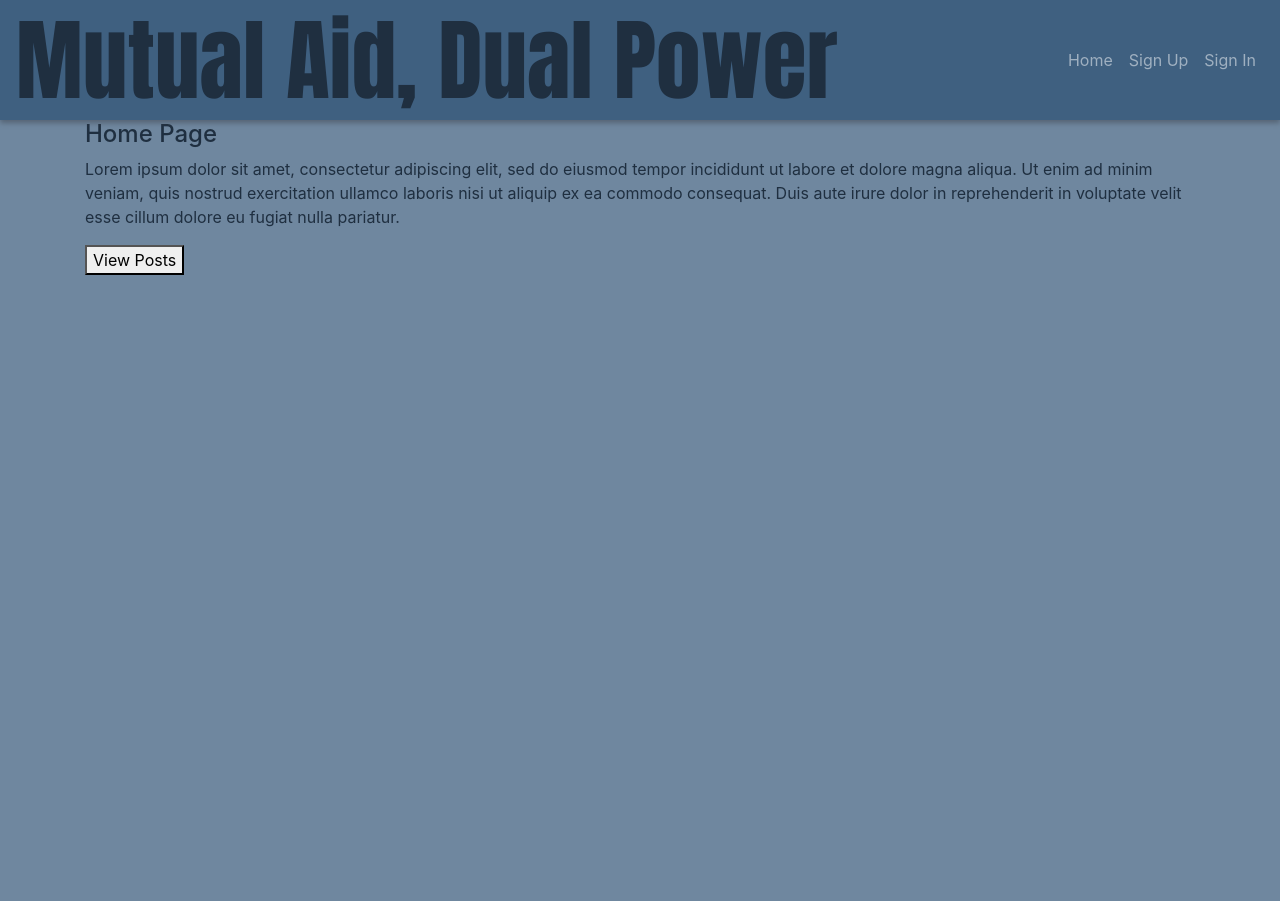
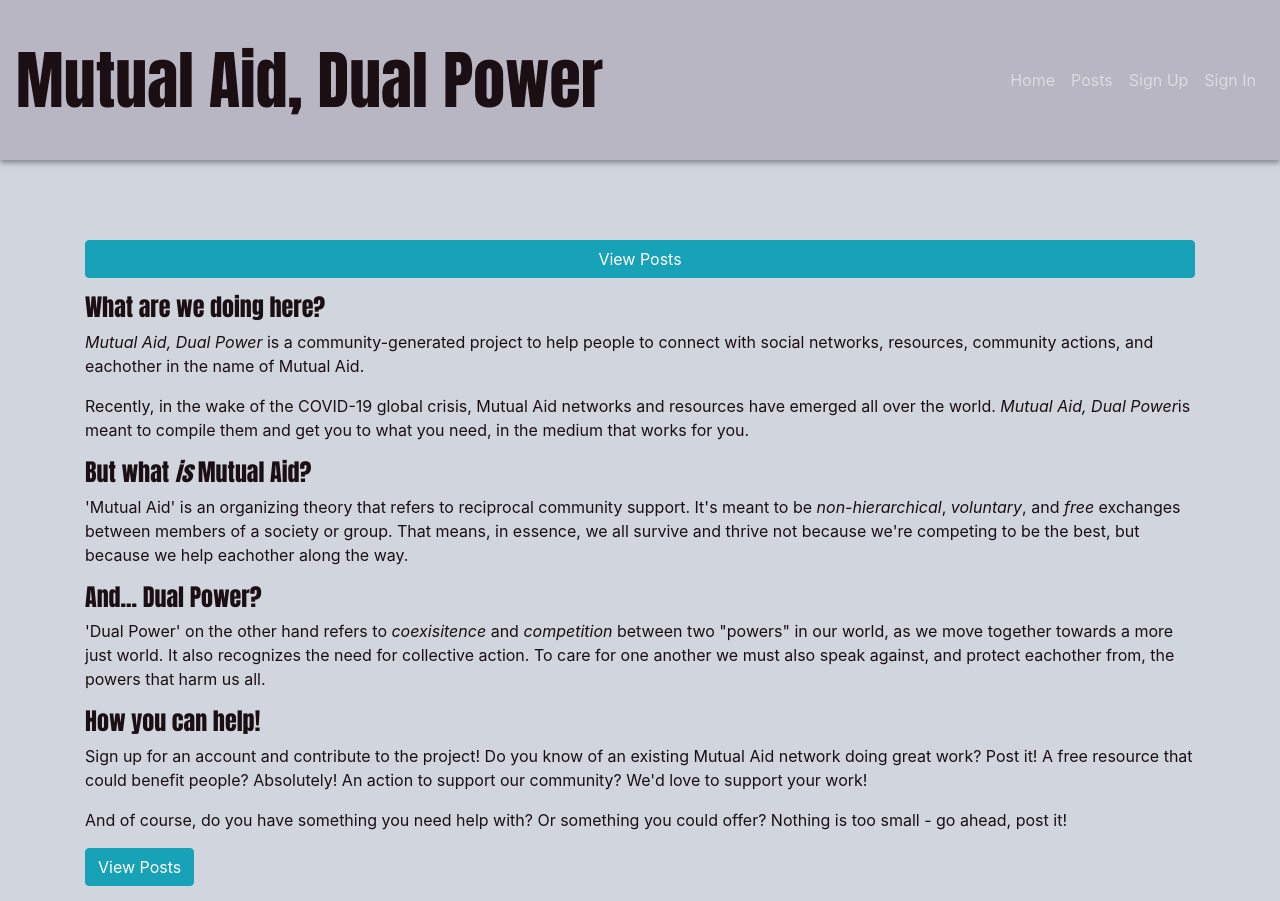
Before and after one commit to srsexton94/mutualaid-client, a React app: page /#/ in a window 1280 px wide. Before the commit the page ends 800 px from the top, so only its background shows below. Built offline with nearby package versions, Linux system fonts and the light colour scheme.

Commit message:
Handle styling for all unauthenticated views
More significant styling for all views when not signed in

```diff
--- a/public/index.html
+++ b/public/index.html
@@ -10,7 +10,7 @@ unless you know exactly what you're doing! -->
 
     <!-- Why can't I change this?? -->
     <link rel="manifest" href="%PUBLIC_URL%/manifest.json">
-    <link rel="shortcut icon" href="./favicon.ico">
+    <link rel="shortcut icon" href="%PUBLIC_URL%/favicon.json">
 
     <title>Mutual Aid, Dual Power</title>
   </head>
--- a/src/components/Header/Header.js
+++ b/src/components/Header/Header.js
@@ -20,6 +20,7 @@ const unauthenticatedOptions = (
 const alwaysOptions = (
   <Fragment>
     <Nav.Link href="#/">Home</Nav.Link>
+    <Nav.Link href="#posts">Posts</Nav.Link>
   </Fragment>
 )
 
--- a/src/components/routes/Home.js
+++ b/src/components/routes/Home.js
@@ -1,17 +1,41 @@
 import React from 'react'
-// import Layout from '../shared/Layout'
 import { NavLink } from 'react-router-dom'
 
 const Home = () => (
-  <section>
-    <h4>Home Page</h4>
-    <p>Lorem ipsum dolor sit amet, consectetur adipiscing elit, sed do eiusmod
-    tempor incididunt ut labore et dolore magna aliqua. Ut enim ad minim veniam,
-    quis nostrud exercitation ullamco laboris nisi ut aliquip ex ea commodo
-    consequat. Duis aute irure dolor in reprehenderit in voluptate velit esse
-    cillum dolore eu fugiat nulla pariatur.</p>
+  <section className="home">
     <NavLink to='/posts'>
-      <button>View Posts</button>
+      <button className="btn btn-info btn-block">View Posts</button>
+    </NavLink>
+    <h4>What are we doing here?</h4>
+    <p><em>Mutual Aid, Dual Power</em> is a community-generated project to help
+    people to connect with social networks, resources, community actions, and
+    eachother in the name of Mutual Aid.</p>
+    <p>Recently, in the wake of the COVID-19 global crisis, Mutual Aid networks
+    and resources have emerged all over the world. <em>Mutual Aid, Dual Power</em>
+    is meant to compile them and get you to what you need, in the medium that
+    works for you.</p>
+    <h4>But what <em>is</em> Mutual Aid?</h4>
+    <p>&apos;Mutual Aid&apos; is an organizing theory that refers to reciprocal
+    community support. It&apos;s meant to be <em>non-hierarchical</em>, <em>voluntary</em>,
+    and <em>free</em> exchanges between members of a society or group.  That means,
+    in essence, we all survive and thrive not because we&apos;re competing to be
+    the best, but because we help eachother along the way.</p>
+    <h4>And... Dual Power?</h4>
+    <p>&apos;Dual Power&apos; on the other hand refers to <em>coexisitence</em> and <em>competition</em> between
+    two &quot;powers&quot; in our world, as we move together towards a more just
+    world. It also recognizes the need for collective action.  To care for one
+    another we must also speak against, and protect eachother from, the powers
+    that harm us all.</p>
+    <h4>How you can help!</h4>
+    <p>Sign up for an account and contribute to the project! Do you know of an
+    existing Mutual Aid network doing great work? Post it! A free resource that
+    could benefit people? Absolutely! An action to support our community?
+    We&apos;d love to support your work!</p>
+    <p>And of course, do you have something you need help with?  Or something
+    you could offer? Nothing is too small - go ahead, post it!
+    </p>
+    <NavLink to='/posts'>
+      <button className="btn btn-info">View Posts</button>
     </NavLink>
   </section>
 )
--- a/src/components/routes/Posts.js
+++ b/src/components/routes/Posts.js
@@ -43,10 +43,12 @@ const Posts = function (props) {
 
   return (
     <Layout>
-      <h4>{props.type.charAt(0).toUpperCase() + props.type.slice(1)} Posts</h4>
-      <ul>
-        {postsJSX}
-      </ul>
+      <div className="posts">
+        <h4>{props.type.charAt(0).toUpperCase() + props.type.slice(1)} Posts</h4>
+        <ul>
+          {postsJSX}
+        </ul>
+      </div>
     </Layout>
   )
 }
--- a/src/components/shared/Layout.js
+++ b/src/components/shared/Layout.js
@@ -4,7 +4,7 @@ import Nav from './Nav'
 import Footer from './Footer'
 
 const Layout = props => (
-  <div>
+  <div className="layout">
     <Nav />
 
     {props.children}
--- a/src/components/shared/Nav.js
+++ b/src/components/shared/Nav.js
@@ -3,8 +3,8 @@ import { NavLink } from 'react-router-dom'
 
 // TODO: insert links to sorted lists of posts later
 const Nav = () => (
-  <nav>
-    <NavLink to='/posts'>All Posts</NavLink>
+  <nav className="posts-nav">
+    <NavLink to='/posts'>All</NavLink>
     <NavLink to='/needs'>Needs</NavLink>
     <NavLink to='/offers'>Offers</NavLink>
     <NavLink to='/networks'>Networks</NavLink>
--- a/src/index.scss
+++ b/src/index.scss
@@ -1,29 +1,87 @@
 @import '~bootstrap/scss/bootstrap';
 
-$background: rgba(63, 96, 128, .75);
-$banner: #3F6080;
-$text: #1F2F40;
+$background: #d1d5de;
+$banner: #b7b6c2;
+$form: #fff;
+$text: #1c0f13;
 $links: #111;
-$header: rgba(255, 255, 255, 0.5);
+$header: rgba(255, 255, 255, .5);
+$shadow: rgba(60, 65, 75, .5);
 
 body {
   background-color: $background;
 
   p,
-  a,
+  a {
+    color: $text;
+  }
+
   h4 {
     color: $text;
+    font-family: Impact, Charcoal, sans-serif;
   }
+}
+
+.footer {
+  background-color: $banner;
+  bottom: 0;
+  font-size: .75em;
+  left: 0;
+  position: fixed;
+  text-align: center;
+  width: 100%;
 }
 
 .header-main {
   background-color: $banner !important;
-  box-shadow: 0 3px 5px rgba(60, 65, 75, .5);
-  height: 15vh;
+  box-shadow: 0 3px 5px $shadow;
+  height: 20vh;
 }
 
 .header-text {
   color: $text !important;
   font-family: Impact, Charcoal, sans-serif;
-  font-size: 7vw;
+  font-size: 5vw;
 }
+
+.home {
+  padding-top: 10vh;
+
+  button {
+    margin: 0 auto 15px;
+  }
+}
+
+.layout {
+  padding: 5vh;
+
+}
+
+.posts {
+  background-color: $form;
+  border-bottom-left-radius: 1em;
+  border-bottom-right-radius: 1em;
+  border-top-right-radius: 1em;
+  min-height: 60vh;
+
+  h4 {
+    padding: 2vh;
+  }
+
+  ul {
+    columns: 3;
+    list-style: square outside none;
+    padding: 0 auto;
+    margin: 0;
+  }
+}
+
+.posts-nav {
+  a {
+    background-color: $form;
+    border-top-left-radius: .5em;
+    border-top-right-radius: .5em;
+    margin-right: 1px;
+    padding: 5px;
+  }
+}
```
Also changed, not shown: 1 other file (tests, documents, lock files or other folders).
